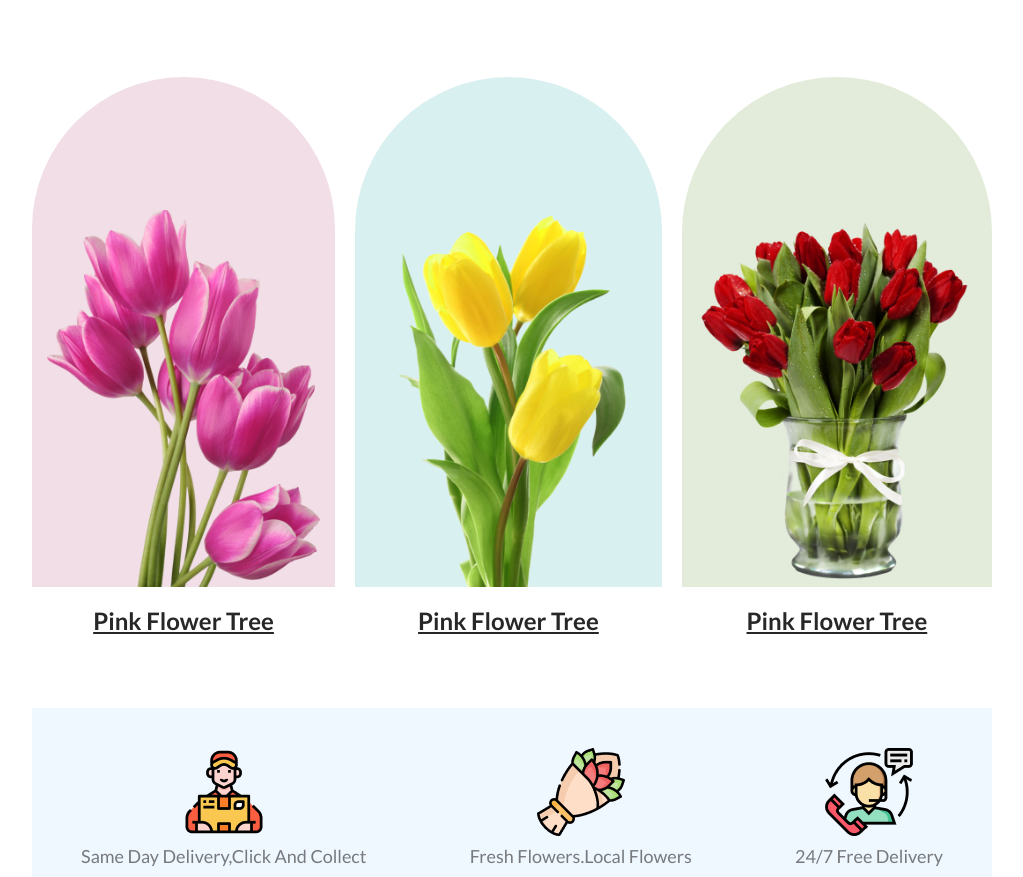
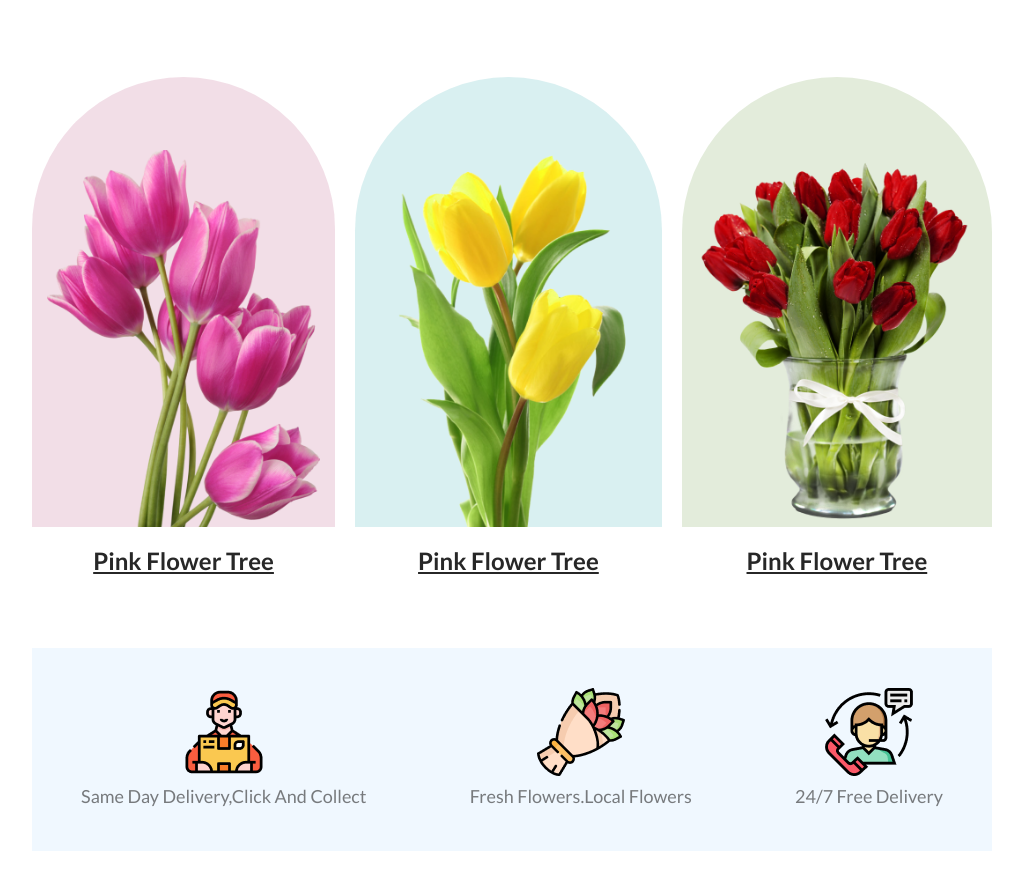
Before and after one commit to MirajMalik/Flower-Shop-Project, a plain HTML site: page index.html in a window 1280 px wide. Shown: the part 889-1766 px from the top of the page, without its empty margins (128-1151 px from the left). Drawn offline with Linux system fonts and the light colour scheme.

Commit message:
final commit

```diff
--- a/styles/style.css
+++ b/styles/style.css
@@ -98,8 +98,8 @@ header,#hot-deal{
 .section-content .flower .flower-img{
     background-color: #e55473;
     border-radius: 300px 300px 0px 0px;
-    padding: 30px 15px 0;
-    height: 480px;
+    padding: 50px 15px 0;
+    height: 400px;
     display: flex;
     align-items: end;
 }
```
